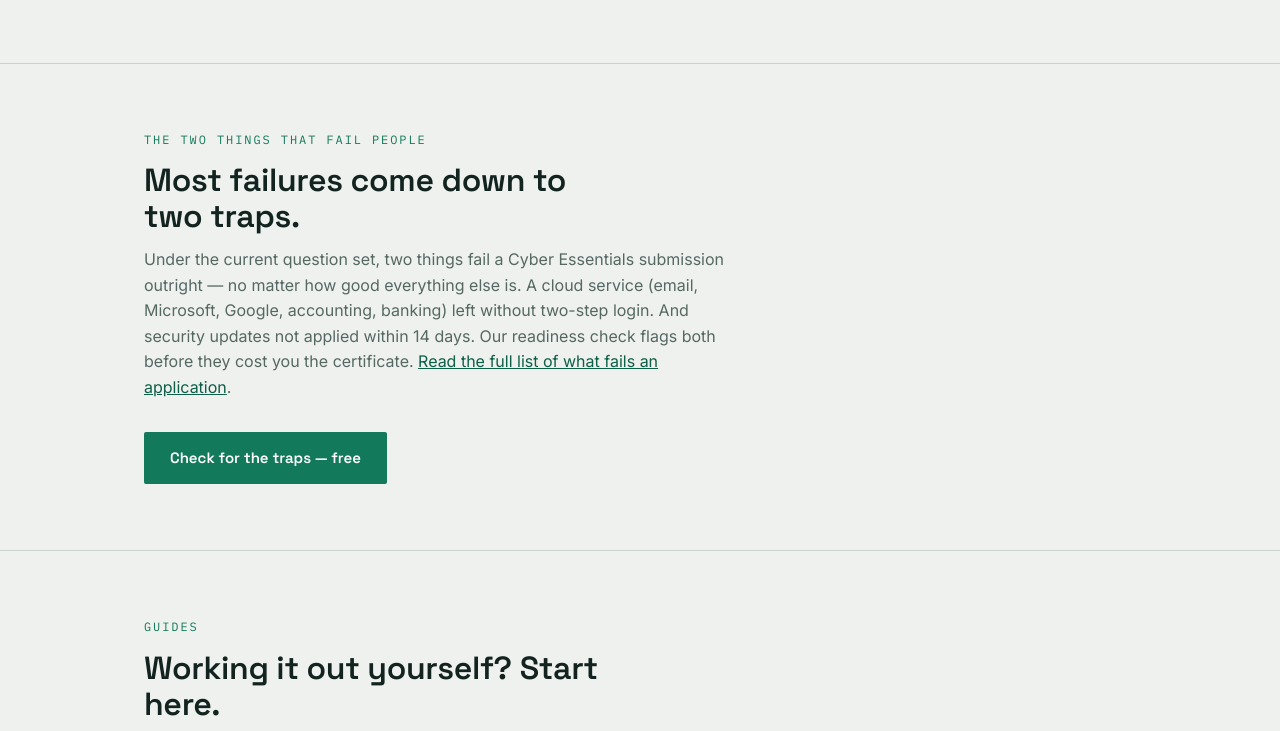
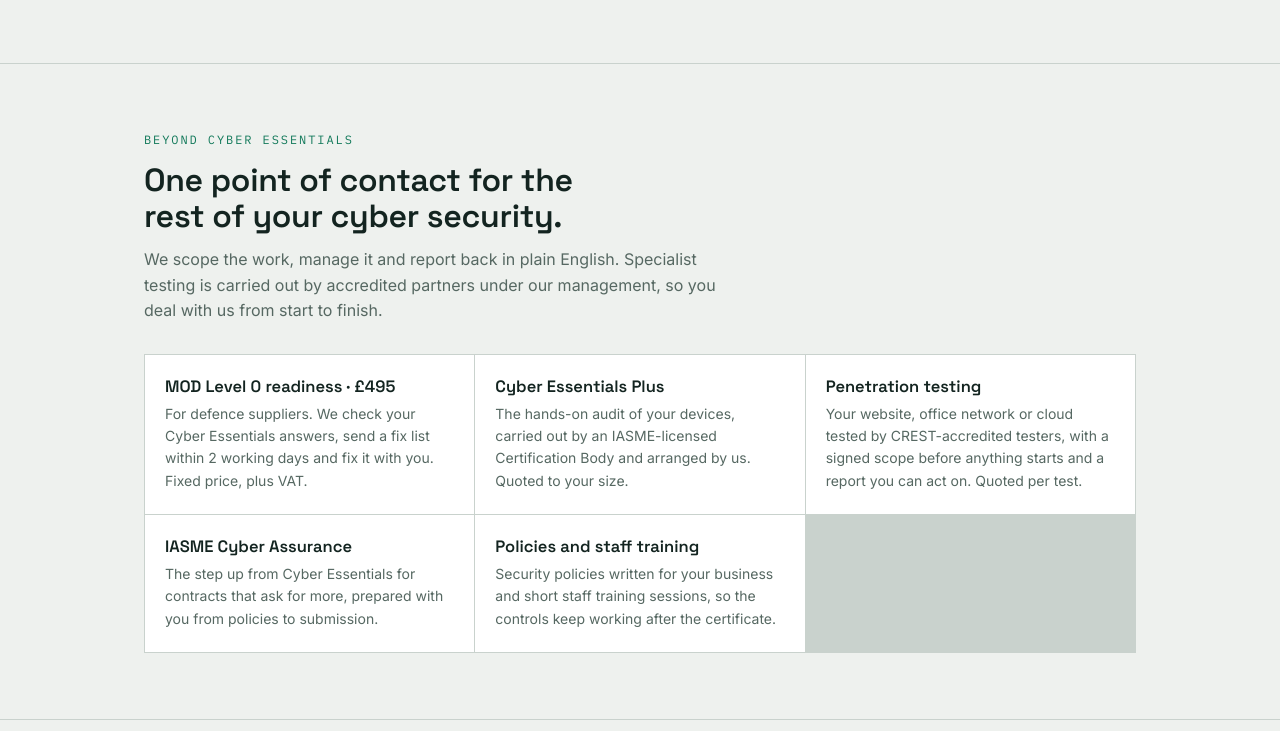
Before and after one commit to Chadhauser/passcyber-site, a plain HTML site: page index.html in a window 1280 px wide. Shown: the part 2423-3154 px from the top of the page. Drawn offline with Linux system fonts and the light colour scheme.

Commit message:
Homepage: add full services section (MOD Level 0 readiness, CE Plus, penetration testing, Cyber Assurance, policies and training)
Co-Authored-By: Claude Opus 5.5 <noreply@anthropic.com>
Claude-Session: https://claude.ai/code/session_01Py5tmviGigwAQwNoSTggKV

```diff
--- a/index.html
+++ b/index.html
@@ -217,6 +217,36 @@
   </div>
 </section>
 
+<section id="services">
+  <div class="wrap">
+    <div class="lbl">Beyond Cyber Essentials</div>
+    <h2>One point of contact for the rest of your cyber security.</h2>
+    <p>We scope the work, manage it and report back in plain English. Specialist testing is carried out by accredited partners under our management, so you deal with us from start to finish.</p>
+    <div class="readmore">
+      <a class="rm" href="/dcc-check">
+        <h4>MOD Level 0 readiness &middot; &pound;495</h4>
+        <p>For defence suppliers. We check your Cyber Essentials answers, send a fix list within 2 working days and fix it with you. Fixed price, plus VAT.</p>
+      </a>
+      <a class="rm" href="/guides/cyber-essentials-vs-plus.html">
+        <h4>Cyber Essentials Plus</h4>
+        <p>The hands-on audit of your devices, carried out by an IASME-licensed Certification Body and arranged by us. Quoted to your size.</p>
+      </a>
+      <a class="rm" href="mailto:hello@passcyber.co.uk?subject=Penetration%20testing%20quote">
+        <h4>Penetration testing</h4>
+        <p>Your website, office network or cloud tested by CREST-accredited testers, with a signed scope before anything starts and a report you can act on. Quoted per test.</p>
+      </a>
+      <a class="rm" href="/cyber-assurance">
+        <h4>IASME Cyber Assurance</h4>
+        <p>The step up from Cyber Essentials for contracts that ask for more, prepared with you from policies to submission.</p>
+      </a>
+      <a class="rm" href="mailto:hello@passcyber.co.uk?subject=Policies%20and%20training">
+        <h4>Policies and staff training</h4>
+        <p>Security policies written for your business and short staff training sessions, so the controls keep working after the certificate.</p>
+      </a>
+    </div>
+  </div>
+</section>
+
 <section>
   <div class="wrap">
     <div class="lbl">The two things that fail people</div>
```
